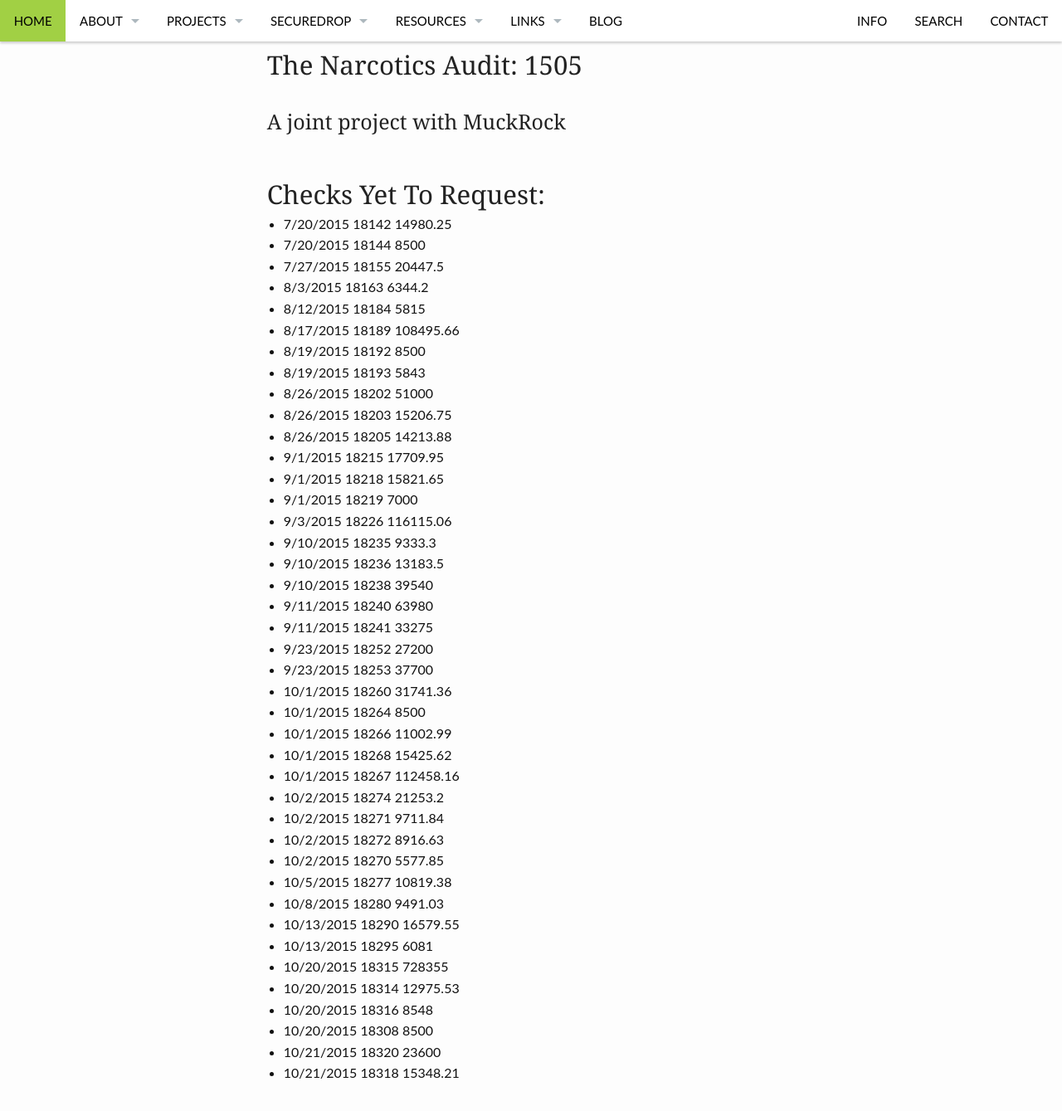
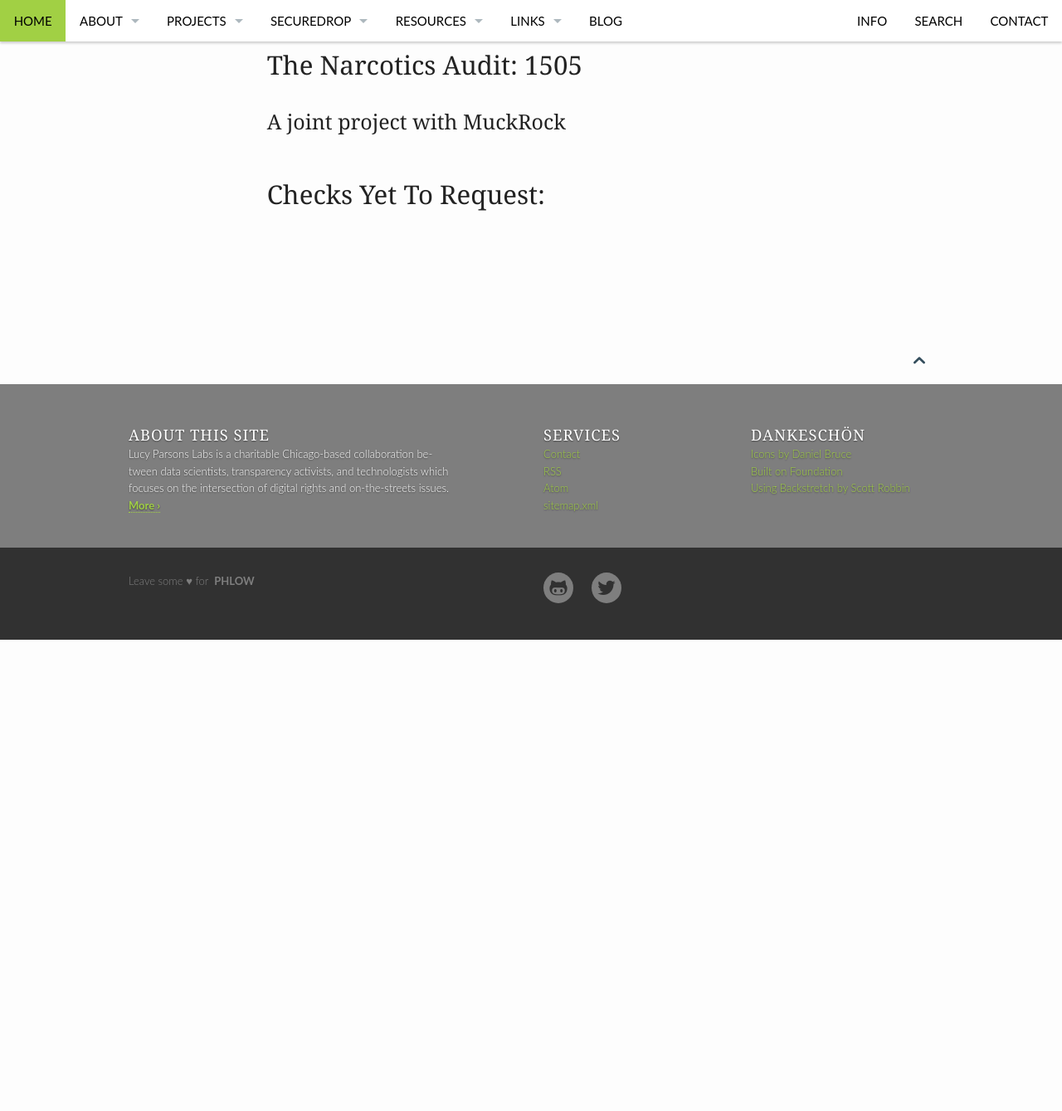
Before and after one commit to saltthefries/lucyparsonslabs.com, a Jekyll site: the page built from projects/checks.md, in a window 1280 px wide and 1400 px high, scrolled down 334 px. Shown: the top 1339 px of the window at 83% size. Built offline with Jekyll 4.4.1, drawn with Linux system fonts in a browser that asks for light colours; after the commit the page ends 1105 px from its top, so only the background shows below that.

Commit message:
Requested Checks by Candice
Per Slack in #project-1505

```diff
--- a/projects/checks.md
+++ b/projects/checks.md
@@ -7,45 +7,3 @@ title: Current Projects
 ### A joint project with MuckRock
 
 ## Checks Yet To Request:
-
-* 7/20/2015	18142	14980.25
-* 7/20/2015	18144	8500
-* 7/27/2015	18155	20447.5
-* 8/3/2015	18163	6344.2
-* 8/12/2015	18184	5815
-* 8/17/2015	18189	108495.66
-* 8/19/2015	18192	8500
-* 8/19/2015	18193	5843
-* 8/26/2015	18202	51000
-* 8/26/2015	18203	15206.75
-* 8/26/2015	18205	14213.88
-* 9/1/2015	18215	17709.95
-* 9/1/2015	18218	15821.65
-* 9/1/2015	18219	7000
-* 9/3/2015	18226	116115.06
-* 9/10/2015	18235	9333.3
-* 9/10/2015	18236	13183.5
-* 9/10/2015	18238	39540
-* 9/11/2015	18240	63980
-* 9/11/2015	18241	33275
-* 9/23/2015	18252	27200
-* 9/23/2015	18253	37700
-* 10/1/2015	18260	31741.36
-* 10/1/2015	18264	8500
-* 10/1/2015	18266	11002.99
-* 10/1/2015	18268	15425.62
-* 10/1/2015	18267	112458.16
-* 10/2/2015	18274	21253.2
-* 10/2/2015	18271	9711.84
-* 10/2/2015	18272	8916.63
-* 10/2/2015	18270	5577.85
-* 10/5/2015	18277	10819.38
-* 10/8/2015	18280	9491.03
-* 10/13/2015	18290	16579.55
-* 10/13/2015	18295	6081
-* 10/20/2015	18315	728355
-* 10/20/2015	18314	12975.53
-* 10/20/2015	18316	8548
-* 10/20/2015	18308	8500
-* 10/21/2015	18320	23600
-* 10/21/2015	18318	15348.21
```
